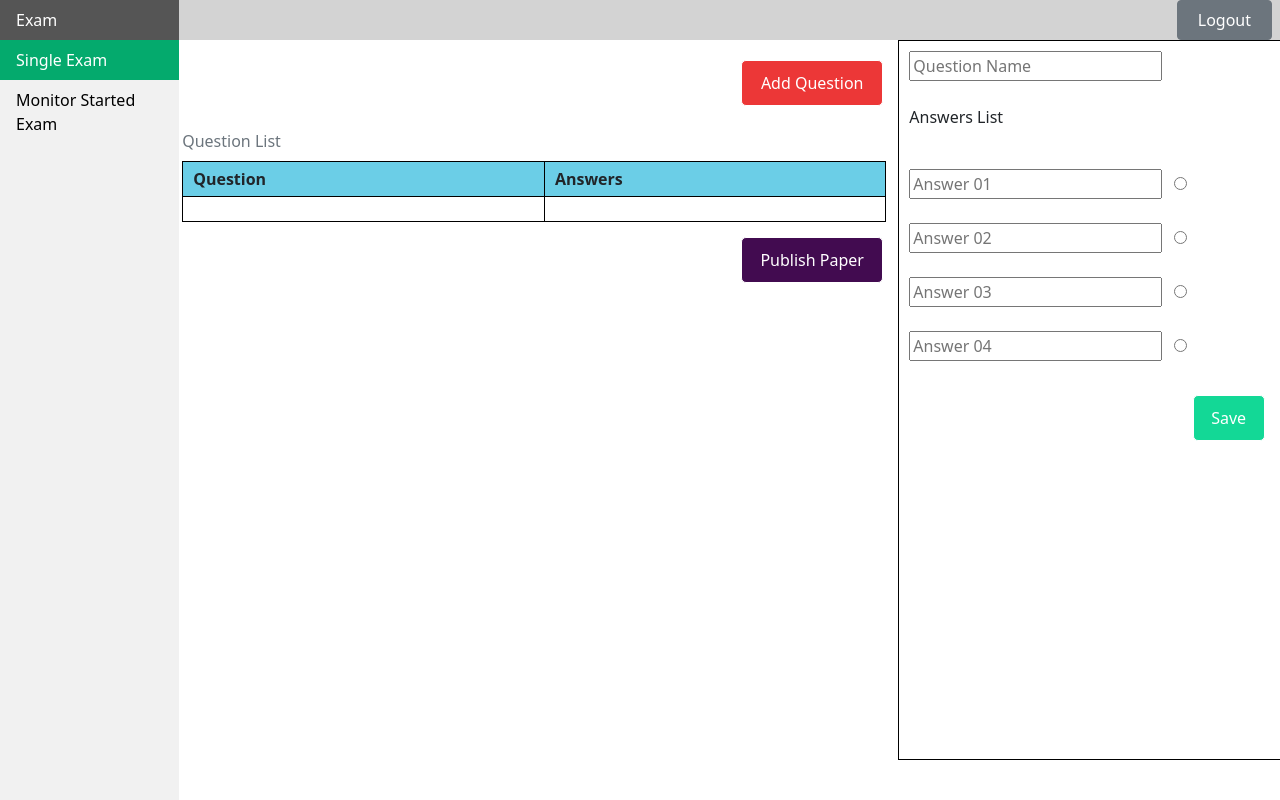
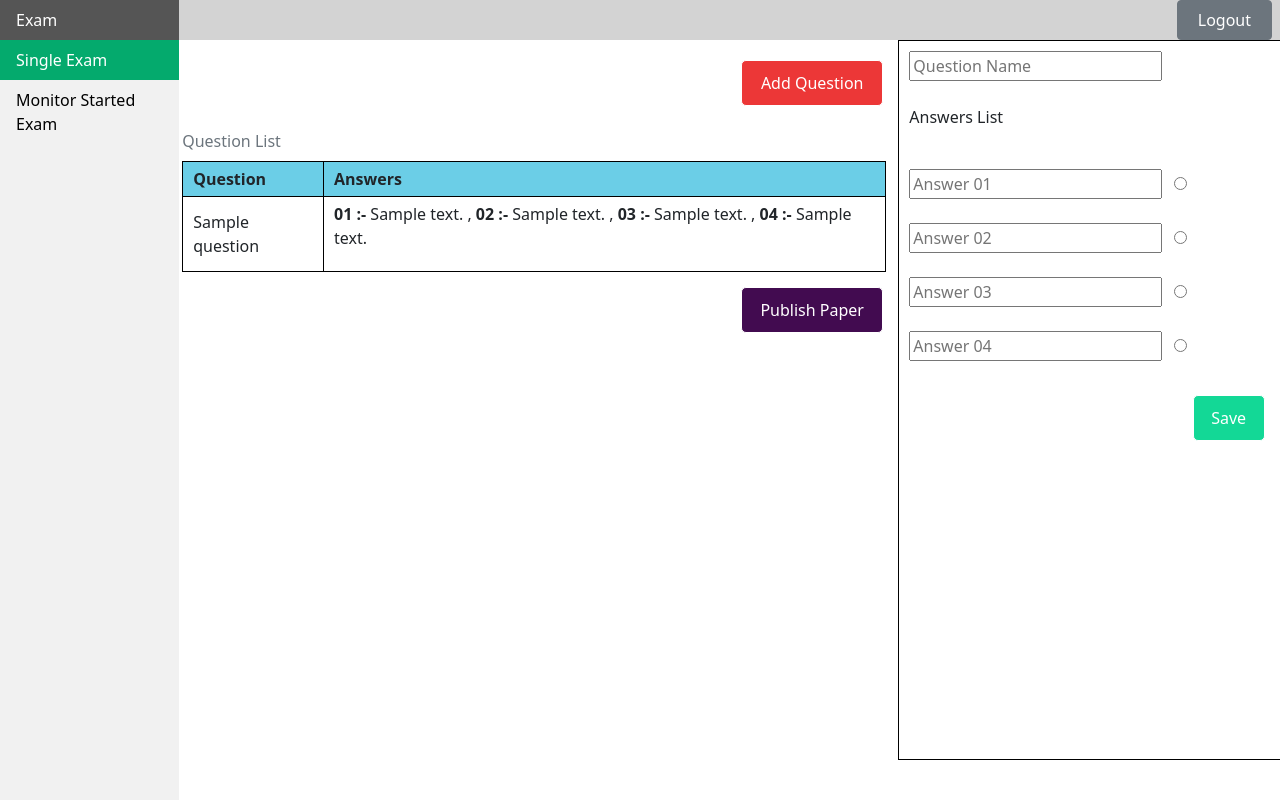
Before and after one commit to Lukshankavinda/MCQExamSystem, a PHP site: page /teacher_single_exam.php in a window 1280 px wide. Run offline with PHP 8.4, Linux system fonts and the light colour scheme; tables that the repository leaves empty or names only in its code hold one stand-in row (values such as "Sample post"); lists and menus that the app fills with data are empty.

Commit message:
get question table data from database

```diff
--- /dev/null
+++ b/php/read_teacher_single_exam.php
@@ -0,0 +1,14 @@
+<?php
+
+    if($conn === false){
+        die("ERROR: Could not connect. "
+            . mysqli_connect_error());
+    }
+
+
+    $sql = "SELECT question, answer_1, answer_2, answer_3, answer_4
+            FROM  question ";
+
+    $teacher_single_exam_result = mysqli_query($conn, $sql);
+
+?>
--- a/teacher_single_exam.php
+++ b/teacher_single_exam.php
@@ -90,7 +90,7 @@ li a:hover:not(.active) {
 .tetable td {
     border: 1px solid black;
     border-collapse: collapse;
-    height: 25px;
+    height: 2vh;
     padding: 5px 5px 5px 10px;
     margin: 5px ;
 
@@ -188,29 +188,43 @@ li a:hover:not(.active) {
                 </form>
             </div>
 
+
+            <form >
             <div >
+
+            <?php include "php/read_teacher_single_exam.php";
+                  if (mysqli_num_rows($teacher_single_exam_result)){ ?>
+
                 <table class="tetable caption-top">
                     <caption style="text-align:left">Question List</caption>
                     <tr>
                         <th>Question</th>
                         <th>Answers</th>
                     </tr>
-
+                  <?php  while ($rows = mysqli_fetch_assoc($teacher_single_exam_result)) { ?>
                     <tr>
-                        <td></td>
-                        <td></td>
+                        <td><?=$rows['question']?></td>
+                        <td> <p>
+                        <b>01 :- </b><?=$rows['answer_1']?> ,
+                        <b>02 :- </b><?=$rows['answer_2']?> ,
+                        <b>03 :- </b><?=$rows['answer_3']?> ,
+                        <b>04 :- </b><?=$rows['answer_4']?>
+                        </p></td>
                     </tr>
-
+                  <?php } ?>
                 </table>
+              <?php    } ?>
 
             </div>
 
             <div class="pubpape">
-                <form >
+
 
                     <button type="submit" >Publish Paper</button>
-                </form>
+
             </div>
+            </form>
+
         </div>
     </div>
 
```
Also changed, not shown: php/insert_teacher_single_exam.php (+19 -2 lines).
